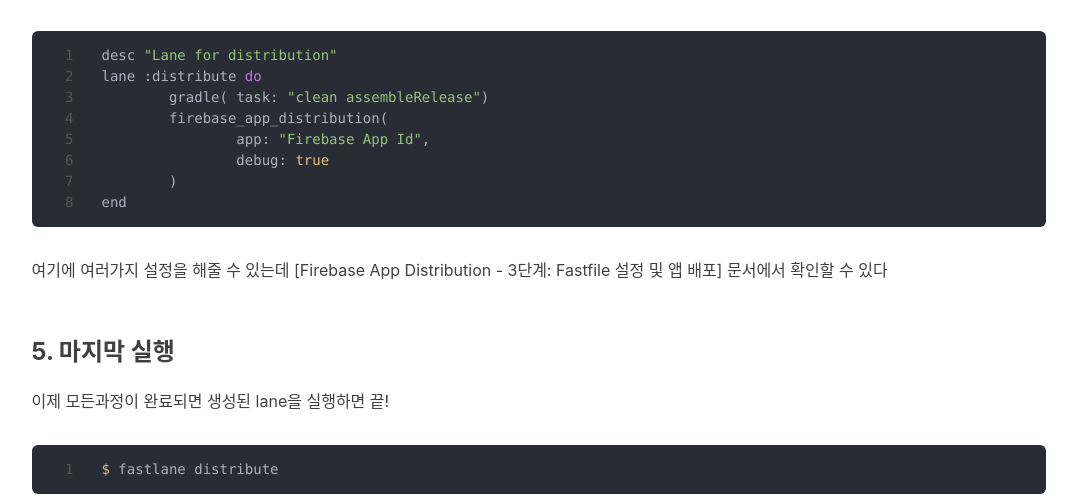
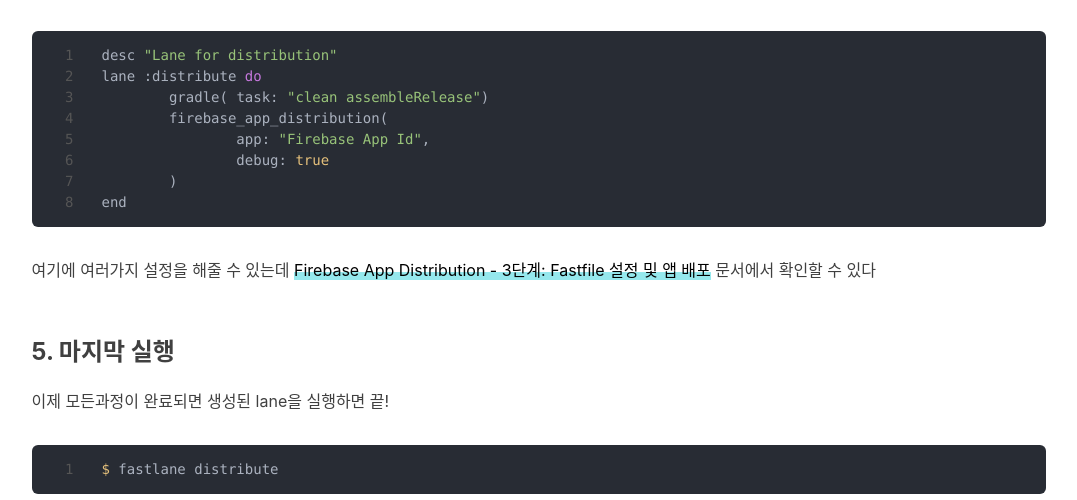
Before and after one commit to dongsik93/dongsik93.github.io, a Jekyll site: the page built from _posts/2022-03-03-til-android-fastlane-app-distribution.md, in a window 1280 px wide and 900 px high, scrolled down 4728 px, cut to the strip 0-500 px from the top of the window. Shown: the whole strip, without its empty margins (121-1198 px from the left). Built offline with Jekyll 4.4.1, drawn with Linux system fonts in a browser that asks for light colours; nearby versions of some CDN libraries; comment, search, counter and statistics services are not loaded.

Commit message:
edit post link

````diff
--- a/_posts/2022-03-03-til-android-fastlane-app-distribution.md
+++ b/_posts/2022-03-03-til-android-fastlane-app-distribution.md
@@ -151,7 +151,7 @@
 end
 ```
 
-여기에 여러가지 설정을 해줄 수 있는데 [Firebase App Distribution - 3단계: Fastfile 설정 및 앱 배포] 문서에서 확인할 수 있다
+여기에 여러가지 설정을 해줄 수 있는데 [Firebase App Distribution - 3단계: Fastfile 설정 및 앱 배포](https://firebase.google.com/docs/app-distribution/android/distribute-fastlane#step_3_set_up_your_fastfile_and_distribute_your_app){: class="underlineFill"} 문서에서 확인할 수 있다
 
 ### 5. 마지막 실행
 
````
